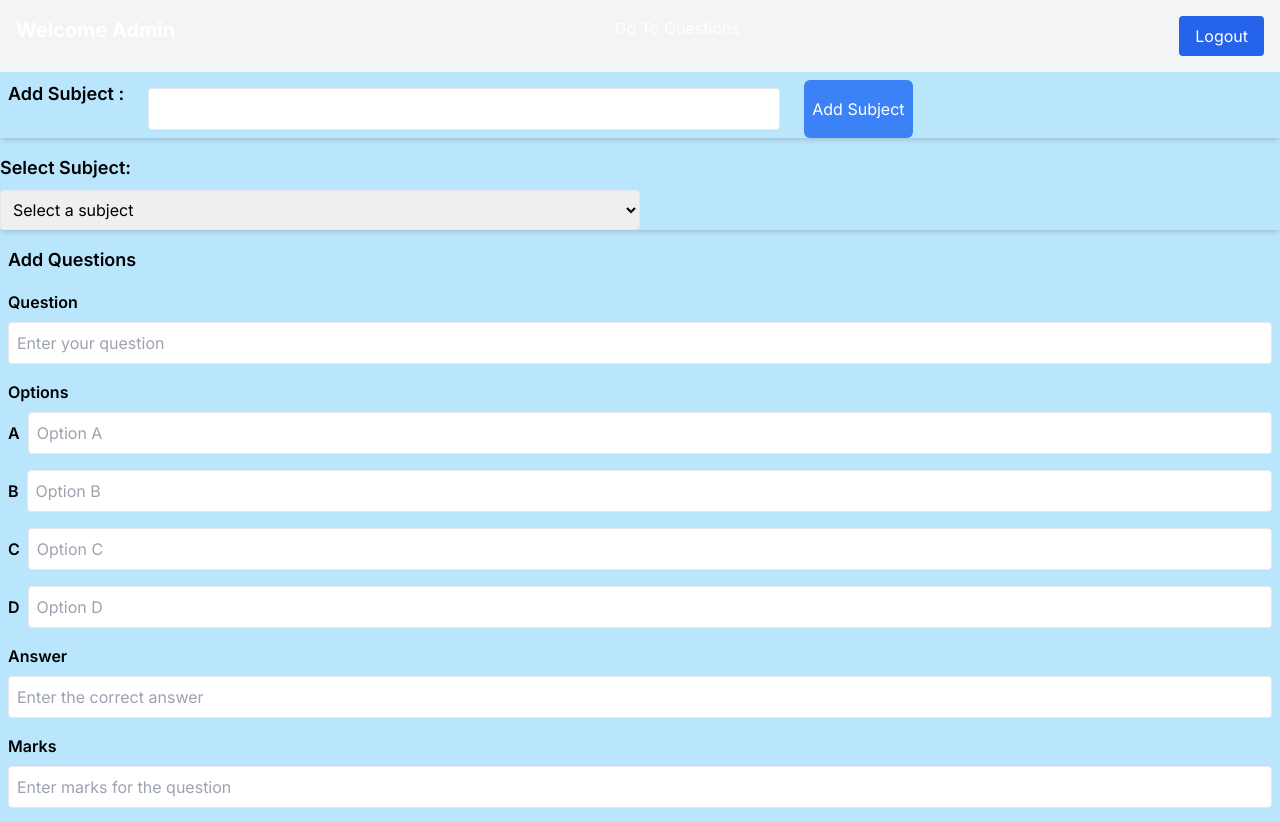
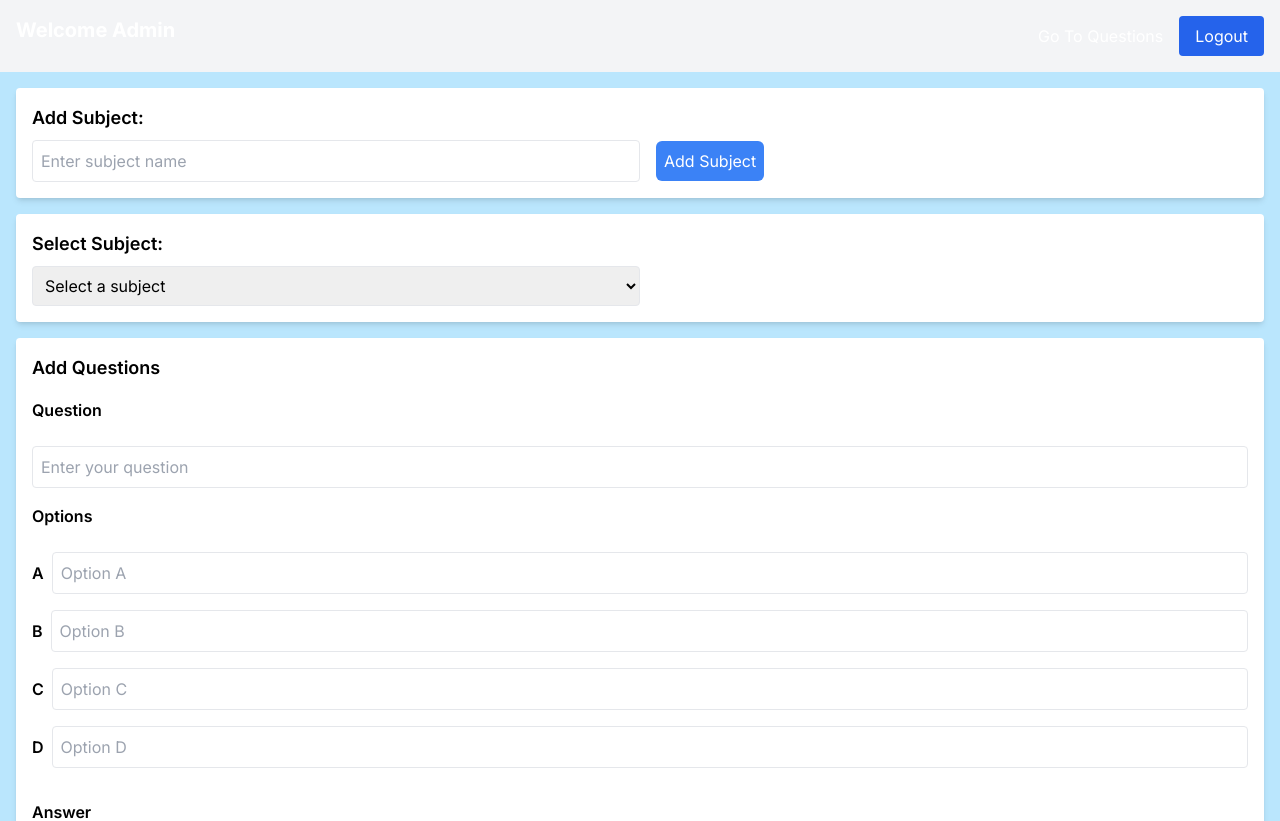
Before and after one commit to anksthakur/quiz, a Next.js app: page /admin in a window 1280 px wide. Shown: the top 821 px of the page. Built offline with nearby package versions, Linux system fonts and the light colour scheme; data requests are answered from the project's data file.

Commit message:
adding css

```diff
--- a/src/app/admin/page.tsx
+++ b/src/app/admin/page.tsx
@@ -31,7 +31,6 @@ const Admin = () => {
 
     fetchSubjects();
   }, []);
-
 
   const handleLogout = () => {
     localStorage.removeItem('user');
@@ -112,33 +111,31 @@ const Admin = () => {
   };
 
   return (
-    <>
-      <div className="bg-sky-200">
-        <div className="flex flex-col md:flex-row justify-between p-4 bg-gray-100 dark:bg-gray-800">
-          <div className="mb-4 md:mb-0">
-            <h1 className="text-xl font-bold text-white">Welcome Admin</h1>
-          </div>
+    <div className="bg-sky-200 min-h-screen flex flex-col">
+      <header className="flex flex-col md:flex-row justify-between p-4 bg-gray-100 dark:bg-gray-800">
+        <h1 className="text-xl font-bold text-white mb-4 md:mb-0">Welcome Admin</h1>
+        <nav className="flex items-center space-x-4">
           <Link className="text-white hover:text-blue-500" href="/adminquestions">Go To Questions</Link>
-          <div>
           <button
             onClick={handleLogout}
             className="bg-blue-600 text-white px-4 py-2 rounded hover:bg-blue-700"
           >
             Logout
           </button>
-          </div>
-        </div>
+        </nav>
+      </header>
 
+      <main className="flex-grow p-4 container mx-auto">
         {/* Add Subject Section */}
-        <div className="shadow-md mb-4">
-          <div className="m-2">
-            <div className="flex gap-4 mb-1">
-              <h1 className="mb-2 font-semibold text-lg">Add Subject :</h1>
+        <div className="shadow-md mb-4 p-4 bg-white rounded">
+          <h1 className="text-lg font-semibold mb-2">Add Subject:</h1>
+          <div className="flex flex-col md:flex-row md:items-center gap-4">
             <input
               type="text"
               value={subject}
               onChange={(e) => setSubject(e.target.value)}
-                className="block w-1/2 p-2 border rounded m-2"
+              className="block w-full md:w-1/2 p-2 border rounded"
+              placeholder="Enter subject name"
             />
             <button
               onClick={handleAddSubject}
@@ -148,15 +145,14 @@ const Admin = () => {
             </button>
           </div>
         </div>
-        </div>
 
         {/* Select Subject Section */}
-        <div className="shadow-md mb-4">
-          <h1 className="mb-2 font-semibold text-lg">Select Subject:</h1>
+        <div className="shadow-md mb-4 p-4 bg-white rounded">
+          <h1 className="text-lg font-semibold mb-2">Select Subject:</h1>
           <select
             value={subjectId || ''}
             onChange={handleSubjectChange}
-            className="block w-1/2 p-2 border rounded"
+            className="block w-full md:w-1/2 p-2 border rounded"
           >
             <option value="">Select a subject</option>
             {subjects.map((sub) => (
@@ -166,59 +162,36 @@ const Admin = () => {
         </div>
 
         {/* Add Questions Section */}
-        <div className="shadow-md mb-4">
-          <div className="m-2">
+        <div className="shadow-md mb-4 p-4 bg-white rounded">
           <h1 className="text-lg font-semibold mb-4">Add Questions</h1>
+          <div className="flex flex-col gap-4">
             <label className="block mb-2 font-semibold">Question</label>
             <input
               type="text"
               placeholder="Enter your question"
-              className="block w-full p-2 mb-4 border rounded"
+              className="block w-full p-2 border rounded"
               value={question}
               onChange={(e) => setQuestion(e.target.value)}
             />
             <label className="block mb-2 font-semibold">Options</label>
             <div className="flex flex-col gap-4">
-              <label className="flex items-center">
-                <span className="mr-2 font-semibold">A</span>
+              {['A', 'B', 'C', 'D'].map((label, index) => (
+                <label key={label} className="flex items-center">
+                  <span className="mr-2 font-semibold">{label}</span>
                   <input
                     type="text"
-                  placeholder="Option A"
+                    placeholder={`Option ${label}`}
                     className="block w-full p-2 border rounded"
-                  value={optionA}
-                  onChange={(e) => setOptionA(e.target.value)}
+                    value={index === 0 ? optionA : index === 1 ? optionB : index === 2 ? optionC : optionD}
+                    onChange={(e) => {
+                      if (index === 0) setOptionA(e.target.value);
+                      if (index === 1) setOptionB(e.target.value);
+                      if (index === 2) setOptionC(e.target.value);
+                      if (index === 3) setOptionD(e.target.value);
+                    }}
                   />
                 </label>
-              <label className="flex items-center">
-                <span className="mr-2 font-semibold">B</span>
-                <input
-                  type="text"
-                  placeholder="Option B"
-                  className="block w-full p-2 border rounded"
-                  value={optionB}
-                  onChange={(e) => setOptionB(e.target.value)}
-                />
-              </label>
-              <label className="flex items-center">
-                <span className="mr-2 font-semibold">C</span>
-                <input
-                  type="text"
-                  placeholder="Option C"
-                  className="block w-full p-2 border rounded"
-                  value={optionC}
-                  onChange={(e) => setOptionC(e.target.value)}
-                />
-              </label>
-              <label className="flex items-center">
-                <span className="mr-2 font-semibold">D</span>
-                <input
-                  type="text"
-                  placeholder="Option D"
-                  className="block w-full p-2 border rounded"
-                  value={optionD}
-                  onChange={(e) => setOptionD(e.target.value)}
-                />
-              </label>
+              ))}
             </div>
             <label className="block mt-4 mb-2 font-semibold">Answer</label>
             <input
@@ -244,8 +217,8 @@ const Admin = () => {
             </button>
           </div>
         </div>
+      </main>
     </div>
-    </>
   );
 };
 
--- a/src/app/adminquestions/page.tsx
+++ b/src/app/adminquestions/page.tsx
@@ -13,7 +13,7 @@ interface Question {
   };
   answer: string;
   marks: number;
-  number:any;
+  number: any;
 }
 
 interface Subject {
@@ -79,6 +79,7 @@ const Page: React.FC = () => {
     setSelectedSubjectId(e.target.value);
     console.log('Selected subject ID:', e.target.value);
   };
+
   // Handle delete question
   const handleDeleteQuestion = async (subjectId: string, questionNumber: number) => {
     try {
@@ -121,30 +122,28 @@ const handleDeleteQuestion = async (subjectId: string, questionNumber: number) =
   return (
     <>
       <div className="bg-orange-200">
-        <div className="flex flex-col md:flex-row justify-between p-4 bg-gray-100 dark:bg-slate-800">
-          <div className="mb-4 md:mb-0 items-center">
+        <div className="flex flex-col md:flex-row justify-between items-center p-4 bg-gray-100 dark:bg-slate-800">
+          <div className="mb-4 md:mb-0">
             <h1 className="text-xl font-bold text-white">Welcome Admin</h1>
           </div>
           <Link className="text-white hover:text-blue-500" href="/admin">
             Go To Admin Page
           </Link>
-          <div>
           <button
             onClick={handleLogout}
-              className="bg-blue-600 text-white px-4 py-2 rounded hover:bg-blue-700"
+            className="bg-blue-600 text-white px-4 py-2 rounded hover:bg-blue-700 mt-4 md:mt-0"
           >
             Logout
           </button>
         </div>
-        </div>
-        <div className="mb-4">
+        <div className="mb-4 p-4">
           {/* Select Subject Section */}
-          <div className="shadow-md mb-4">
+          <div className="shadow-md mb-4 p-4 bg-white rounded">
             <h1 className="mb-2 font-semibold text-lg">Select Subject:</h1>
             <select
               value={selectedSubjectId || ''}
               onChange={handleSubjectChange}
-              className="block w-1/2 p-2 border rounded"
+              className="block w-full md:w-1/2 p-2 border rounded"
             >
               <option value="">Select a subject</option>
               {subjects.map((sub) => (
@@ -167,6 +166,7 @@ const handleDeleteQuestion = async (subjectId: string, questionNumber: number) =
                   </ul>
                   <p><strong>Answer:</strong> {item.answer}</p>
                   <p><strong>Marks:</strong> {item.marks}</p>
+                  <div className="flex gap-2 mt-2">
                     <button
                       onClick={() => handleDeleteQuestion(selectedSubjectId, item.number)}
                       className="bg-red-500 text-white px-2 py-1 rounded hover:bg-red-600"
@@ -180,6 +180,7 @@ const handleDeleteQuestion = async (subjectId: string, questionNumber: number) =
                       Edit
                     </button>
                   </div>
+                </div>
               ))}
             </div>
           </div>
@@ -189,7 +190,7 @@ const handleDeleteQuestion = async (subjectId: string, questionNumber: number) =
       {/* Edit Question Modal */}
       {editMode && currentQuestion && (
         <div className="fixed inset-0 flex items-center justify-center bg-black bg-opacity-50">
-          <div className="bg-white p-6 rounded shadow-lg">
+          <div className="bg-white p-6 rounded shadow-lg max-w-sm w-full">
             <h2 className="text-xl font-bold mb-4">Edit Question</h2>
             <label className="block mb-2">
               Question:
@@ -200,10 +201,9 @@ const handleDeleteQuestion = async (subjectId: string, questionNumber: number) =
                 className="block w-full p-2 border rounded"
               />
             </label>
-
             <button
               onClick={handleSaveQuestion}
-              className="bg-blue-600 text-white px-4 py-2 rounded hover:bg-blue-700"
+              className="bg-blue-600 text-white px-4 py-2 rounded hover:bg-blue-700 mt-4"
             >
               Save
             </button>
--- a/src/app/user/page.tsx
+++ b/src/app/user/page.tsx
@@ -35,7 +35,7 @@ const QuizPage = () => {
   const [totalMarks, setTotalMarks] = useState<number>(0);
 
   const passingMarks = 15;
-  const optionLabels = ["A", "B", "C", "D"]; // Option labels
+  const optionLabels = ["A", "B", "C", "D"];
 
   // Fetch subjects
   useEffect(() => {
@@ -144,32 +144,30 @@ const QuizPage = () => {
   };
 
   return (
-    <>
-      <div className="bg-green-100 min-h-screen">
-        <div className="flex flex-col md:flex-row justify-between p-4 bg-gray-100 dark:bg-gray-800">
-          <div className="mb-4 md:mb-0">
-            <h1 className="text-xl font-bold text-white">Welcome user</h1>
-          </div>
+    <div className="bg-green-100 min-h-screen flex flex-col">
+      <header className="flex flex-col md:flex-row justify-between p-4 bg-gray-100 dark:bg-gray-800">
+        <h1 className="text-xl font-bold text-white mb-4 md:mb-0">Welcome user</h1>
+        <nav className="flex items-center space-x-4">
           <Link className="text-white hover:text-blue-500" href="/">
             Go To Home Page
           </Link>
-          <div>
           <Link
             href="/userlogin"
             className="bg-blue-600 text-white px-4 py-2 rounded hover:bg-blue-700"
           >
             Logout
           </Link>
-          </div>
-        </div>
+        </nav>
+      </header>
 
       {/* Select Subject Section */}
+      <main className="flex-grow p-4 container mx-auto">
         <div className="shadow-md mb-4">
           <h1 className="mb-2 font-semibold text-lg">Select Subject:</h1>
           <select
             value={selectedSubjectId || ""}
             onChange={handleSubjectChange}
-            className="block w-1/2 p-2 border rounded"
+            className="block w-full md:w-1/2 p-2 border rounded"
           >
             <option value="">Select a subject</option>
             {subjects.map((sub) => (
@@ -182,18 +180,15 @@ const QuizPage = () => {
 
         {questions.length > 0 && (
           <div className="p-4">
-            <div className="mb-4 shadow-md">
-              <div className="m-2">
-                <h2 className="text-xl ">
+            <div className="mb-4 shadow-md p-4">
+              <h2 className="text-xl">
                 {currentQuestion + 1}. {questions[currentQuestion].question}
               </h2>
             </div>
-            </div>
-            <div className="mb-4 shadow-md">
-              <div className="m-2">
+            <div className="mb-4 shadow-md p-4">
               {Object.entries(questions[currentQuestion].options).map(
                 ([key, option], index) => (
-                    <label key={key} className="block mb-2">
+                  <label key={key} className="block mb-2 flex items-center">
                     <input
                       type="radio"
                       name={`question_${currentQuestion}`}
@@ -207,36 +202,31 @@ const QuizPage = () => {
                 )
               )}
             </div>
-            </div>
 
-            <div className="shadow-md mt-4">
-              <div className="m-2">
+            <div className="shadow-md mt-4 p-4">
               <div className="flex justify-between">
                 <button
                   onClick={handlePreviousQuestion}
                   disabled={currentQuestion === 0}
-                    className="p-1 bg-blue-500 text-white rounded disabled:bg-gray-400"
+                  className="p-2 bg-blue-500 text-white rounded disabled:bg-gray-400"
                 >
                   Previous
                 </button>
                 <button
                   onClick={handleNextQuestion}
                   disabled={currentQuestion === questions.length - 1}
-                    className="p-1 bg-blue-500 text-white rounded disabled:bg-gray-400"
+                  className="p-2 bg-blue-500 text-white rounded disabled:bg-gray-400"
                 >
                   Next
                 </button>
               </div>
             </div>
-            </div>
 
             {isSubmitted && (
-              <div className="mb-4">
+              <div className="mb-4 p-4">
                 <h3
                   className={`text-xl ${
-                    totalMarks >= passingMarks
-                      ? "text-green-600"
-                      : "text-red-600"
+                    totalMarks >= passingMarks ? "text-green-600" : "text-red-600"
                   }`}
                 >
                   Total Marks: {totalMarks} / {questions.length * 5}
@@ -244,11 +234,11 @@ const QuizPage = () => {
               </div>
             )}
 
-            <div className="shadow-md mt-4">
-              <div className="flex justify-between m-2">
+            <div className="shadow-md mt-4 p-4">
+              <div className="flex justify-between">
                 <button
                   onClick={handleSubmitQuiz}
-                  className="p-1 bg-green-600 text-white rounded"
+                  className="p-2 bg-green-600 text-white rounded"
                   disabled={
                     Object.keys(selectedOptions).length !== questions.length
                   }
@@ -257,7 +247,7 @@ const QuizPage = () => {
                 </button>
                 <button
                   onClick={handleRestartQuiz}
-                  className="p-1 bg-red-600 text-white rounded"
+                  className="p-2 bg-red-600 text-white rounded"
                 >
                   Restart Quiz
                 </button>
@@ -265,8 +255,8 @@ const QuizPage = () => {
             </div>
           </div>
         )}
+      </main>
     </div>
-    </>
   );
 };
 
```
Lines whose indentation alone changed are shown as unchanged.
